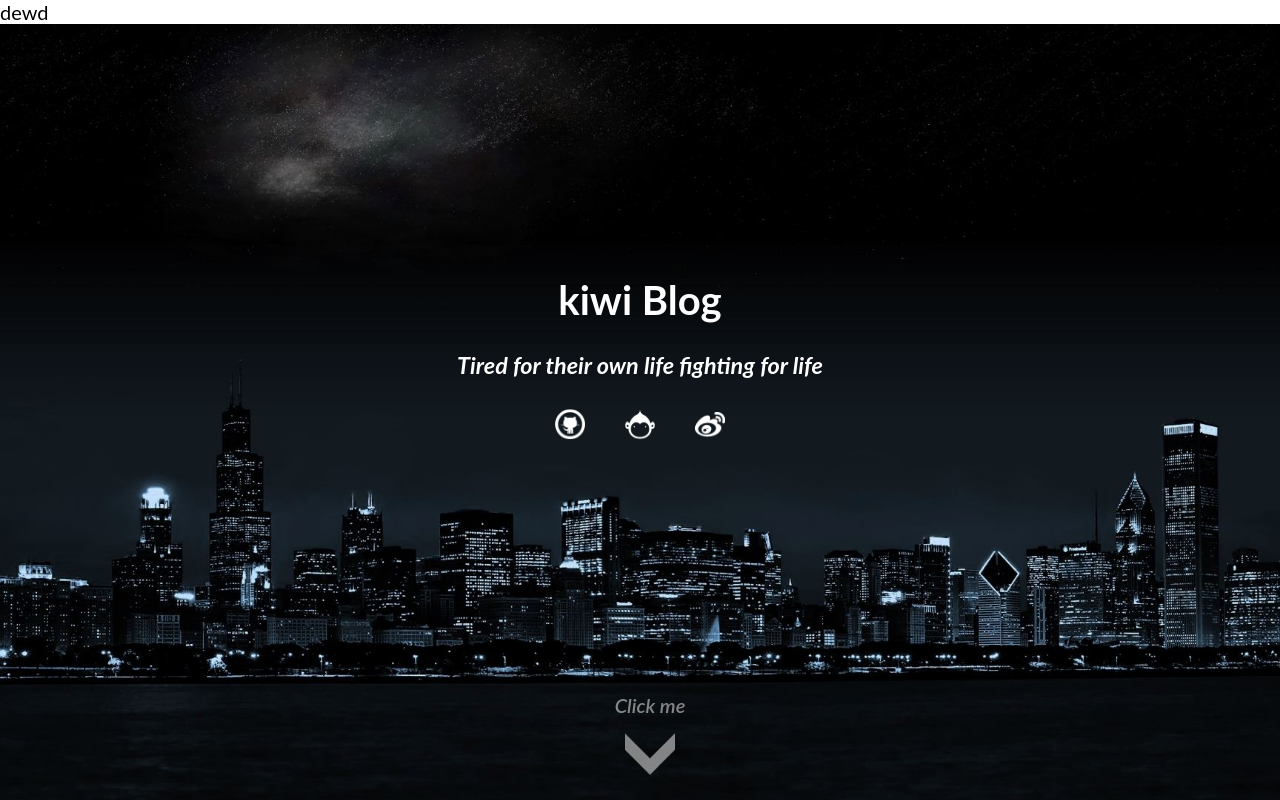
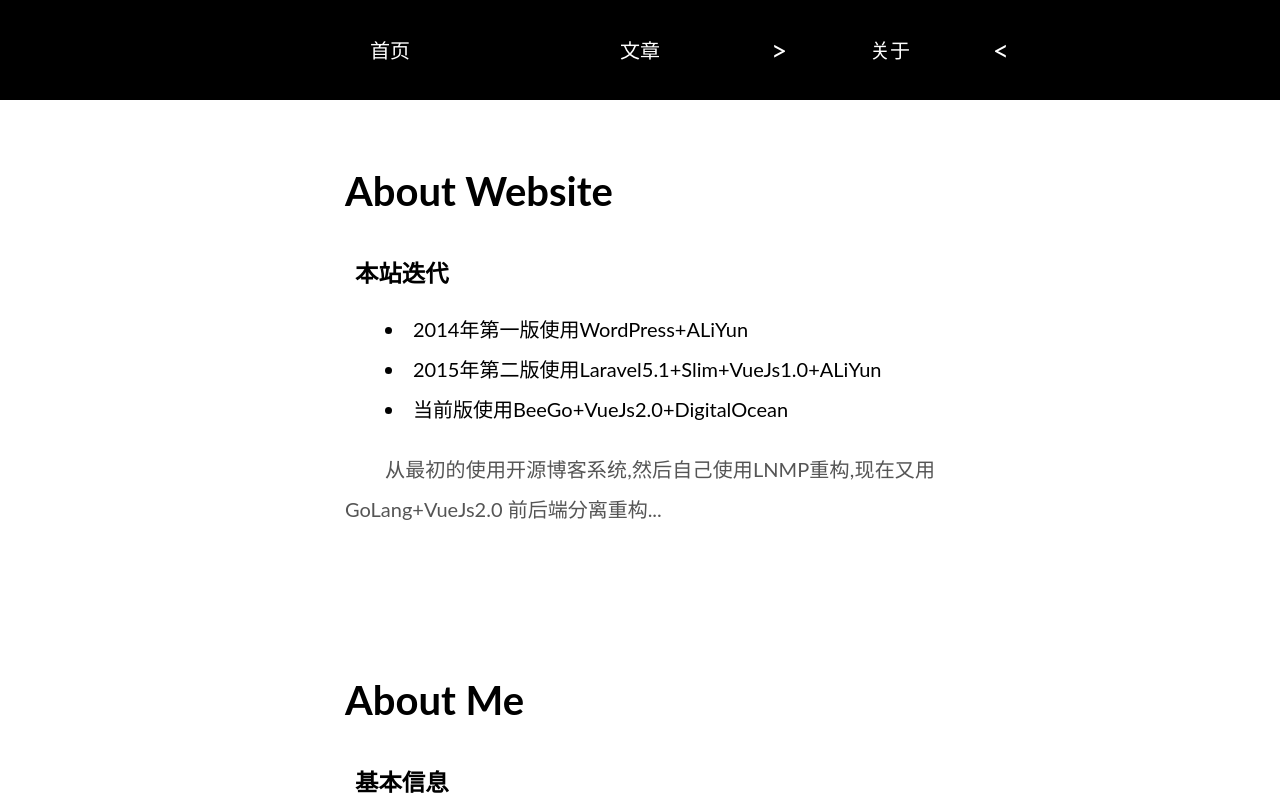
Before and after one commit to kiwi520/blog-vue-front, a Vue app: page /about in a window 1280 px wide. Built offline with nearby package versions, Linux system fonts and the light colour scheme.

Commit message:
修改布局

```diff
--- a/package.json
+++ b/package.json
@@ -17,6 +17,7 @@
     "markdown-it-prism": "^1.1.1",
     "marked": "^0.3.7",
     "mavon-editor": "^2.4.12",
+    "nprogress": "^0.2.0",
     "pygmentize-bundled": "^2.3.0",
     "vue": "^2.1.0",
     "vue-axios": "^2.0.2",
--- a/src/App.vue
+++ b/src/App.vue
@@ -1,68 +1,21 @@
 <template>
-  <div id="app" v-bind:class="[state]">
-    dewd
-    <header class="header">
-      <!-- <iframe frameborder="no" border="0" marginwidth="0" marginheight="0" width=298 height=52
-      src="//music.163.com/outchain/player?type=2&id=19497991&auto=1&height=32"></iframe> -->
-      <div class="box">
-        <h1>kiwi Blog</h1>
-        <h3 style="font-style: italic">Tired for their own life fighting for life</h3>
-        <p class="socials">
-          <a href="https://github.com/kiwi520" target="_blank" class='icon github'></a>
-          <a href="https://coding.net/u/alltrue"  target="_blank" class='icon coding'></a>
-          <a href="https://weibo.com/6126271354" target="_blank" class='icon sina'></a>
-        </p>
-      </div>
-      <i class="icon-down" v-on:click="rollDown"></i>
-      <i class="icon-up" v-on:click="rollUp"></i>
-    </header>
-    <nav class="navbar">
-      <ul class="nav">
-        <li><router-link to='/home'>首页</router-link></li>
-        <li><router-link to='/posts'>文章</router-link></li>
-        <li><router-link to='/about'>关于</router-link></li>
-      </ul>
-    </nav>
-    <router-view class="view" id='view'></router-view>
-    <div class="footer">
-      <div class="main">
-        Copyright © 2017 <a href="/." rel="nofollow" style="font-style: italic">kiwi blog</a> PowerBy
-        <a class="fonts" rel="nofollow" target="_blank" href="https://golang.org/" style="font-weight: bold"> GoLang </a> |
-        <a class="fonts" rel="nofollow" target="_blank" href="https://pages.coding.me" style="font-weight: bold"> Beego </a> |
-        <a class="fonts"rel="nofollow" target="_blank" href="https://pages.coding.me" style="font-weight: bold"> VueJs </a> |
-        <a class="fonts"rel="nofollow" target="_blank" href="https://pages.coding.me" style="font-weight: bold"> DigitalOcean </a>
-      </div>
-    </div>
+  <div id="app">
+    <router-view></router-view>
   </div>
 </template>
 
 <script>
-  import axios from 'axios'
-  axios.defaults.baseURL = 'http://localhost:8889';
-  axios.defaults.headers.post['Content-Type'] = 'application/x-www-form-urlencoded';
+
 export default {
   name: 'app',
   data () {
     return {
       state: ''
     }
-  },
-  created(){},
-  computed: {},
-  mounted () {},
-  methods: {
-    rollDown: function () {
-      this.state = 'roll-down'
-    },
-    rollUp: function () {
-      this.state = 'roll-up'
-    }
-  },
-  components: {}
+  }
 }
 </script>
-
-<style>
+<style >
 
  * {
    box-sizing: border-box;
@@ -81,6 +34,10 @@ export default {
    margin: 0;
    padding: 0;
  }
+ #app {
+   width: 100%;
+   height: 100%;
+ }
  @media (min-width: 768px) {
    body {
      font-size: 20px;
@@ -98,114 +55,6 @@ export default {
      width: 30px;
      height: 30px;
    }
- }
- #app {
-   width: 100%;
-   height: 100%;
-   transition: transform 1s;
- }
- #app.roll-down {
-   transform: translate3d(0,-100%,0);
- }
- #app.roll-up {
-   transform: translate3d(0,0,0);
- }
- .header {
-   position: relative;
-   width: 100%;
-   height: 100%;
-   background: url('./assets/theme10-min.jpg') no-repeat center;
-   background-size: cover;
- }
- .header > iframe {
-   position: absolute;
-   top: 10%;
-   left: -254px;
-   opacity: 0.4;
- }
- .header > div.box {
-   position: absolute;
-   top: 40%;
-   left: 50%;
-   width: 7.5rem;
-   transform: translate(-50%,-50%);
- }
- .header  h1 {
-   color: white;
-   text-align: center;
- }
- .header  h3 {
-   color: white;
-   text-align: center;
-   margin-top: 10px;
- }
- p.socials {
-   margin: 30px auto 0 auto;
-   overflow: hidden;
-   width: 210px;
- }
- p.socials > a.icon {
-   float: left;
-   width: 30px;
-   height: 30px;
-   margin: 0 20px;
-   background-size: 100% 100%;
-   border-radius: 5px;
- }
- p.socials > a.github {
-   background-image: url('./assets/github-10-xxl.png');
- }
- p.socials > a.sina {
-   background-image: url('./assets/sina-logo.png');
- }
- p.socials > a.coding {
-   background-image: url('./assets/coding-logo.png');
- }
- .header > .icon-down {
-   position: absolute;
-   bottom: 5%;
-   left: 50%;
-   display: block;
-   margin: 10px;
-   background-image: url('./assets/Arrowhead-Down.png');
-   background-size: 100% 100%;
-   animation: pull-down 0.8s linear infinite;
-   cursor: pointer;
- }
- .header > .icon-down::before {
-   content: 'Click me';
-   position: absolute;
-   left: 50%;
-   top: 0;
-   transform: translate(-50%,-150%);
-   color: white;
-   white-space: nowrap;
-   text-align: center;
-   font-weight: 600;
- }
- .header > .icon-up {
-   position: absolute;
-   top: 200%;
-   left: 10px;
-   z-index: 1000;
-   display: block;
-   width: 60px;
-   height: 60px;
-   background-image: url('./assets/rocket.png');
-   background-size: 100% 100%;
-   transform: translate(0,calc(-100% - 0.5rem));
-   cursor: pointer;
-   opacity: 0.2;
- }
- @keyframes pull-down {
-   from {
-     transform: translate3d(-50%,0,0);
-     opacity: 0.6;
-   }
-  to {
-       transform: translate3d(-50%,20px,0);
-       opacity: 0.2;
-     }
  }
  nav.navbar {
    width: 100%;
@@ -252,12 +101,6 @@ export default {
    font-size: 28px;
    border: 0px;
  }
- .view {
-   width: 100%;
-   height: calc(100% - 160px);
-   /*margin: 0 auto;*/
-   overflow-y: scroll;
- }
   .footer{
     width: auto;
     height: 50px;
--- a/src/main.js
+++ b/src/main.js
@@ -3,15 +3,22 @@
 import Vue from 'vue'
 import App from './App'
 import router from './router.js'
+import axios from 'axios'
+import VueAxios from 'vue-axios'
+
+Vue.use(VueAxios, axios)
+
+Vue.axios.defaults.baseURL = 'http://kiwi520.me:8889';
+Vue.axios.defaults.headers.post['Content-Type'] = 'application/x-www-form-urlencoded';
+
 /* eslint-disable no-new */
-
-
 new Vue({
   el: '#app',
   template: '<App/>',
   components: { App },
   router
 })
+
 function responsive(){
   if (window.innerWidth > 750) {
     document.getElementsByTagName('html')[0].style.fontSize = 100 + 'px';
--- a/src/router.js
+++ b/src/router.js
@@ -1,19 +1,26 @@
 import Vue from 'vue'
 import VueRouter from 'vue-router'
-Vue.use(VueRouter)
-
 import Home from './views/home.vue'
 import Posts from './views/posts.vue'
 import Post from './views/post.vue'
 import About from './views/about.vue'
+import Banner from './views/banner.vue'
+import common from './views/common.vue'
+
+Vue.use(VueRouter)
+
 export default new VueRouter({
   mode: 'history',
   base: '/',
   routes: [
     {
+      path: '',
+      component: Banner
+    },
+    {
       path: '/',
-      redirect: '/home'
-    },
+      component: common,
+      children: [
         {
           path: '/home',
           component: Home
@@ -32,4 +39,6 @@ export default new VueRouter({
           component: About
         }
       ]
+    }
+  ]
 })
--- a/src/views/about.vue
+++ b/src/views/about.vue
@@ -46,11 +46,7 @@
 export default {
   data () {
     return {}
-  },
-  computed: {},
-  mounted () {},
-  methods: {},
-  components: {}
+  }
 }
 </script>
 
--- /dev/null
+++ b/src/views/banner.vue
@@ -0,0 +1,165 @@
+<template>
+  <div id='head' :class="state">
+      <header class="header">
+        <!-- <iframe frameborder="no" border="0" marginwidth="0" marginheight="0" width=298 height=52
+        src="//music.163.com/outchain/player?type=2&id=19497991&auto=1&height=32"></iframe> -->
+        <div class="box">
+          <h1>kiwi Blog</h1>
+          <h3 style="font-style: italic">Tired for their own life fighting for life</h3>
+          <p class="socials">
+            <a href="https://github.com/kiwi520" target="_blank" class='icon github'></a>
+            <a href="https://coding.net/u/alltrue"  target="_blank" class='icon coding'></a>
+            <a href="https://weibo.com/6126271354" target="_blank" class='icon sina'></a>
+          </p>
+        </div>
+        <i class="icon-down" @click="rollDown"></i>
+        <i class="icon-up" @click="rollUp"></i>
+      </header>
+  </div>
+</template>
+<script>
+export default {
+    data() {
+      return {
+        state:'roll-up'
+      }
+    },
+    methods: {
+        rollDown: function () {
+        this.state = 'roll-down'
+        this.$router.push('/home')
+        },
+        rollUp: function () {
+        this.state = 'roll-up'
+        }
+    }
+}
+</script>
+<style>
+ .header {
+   position: relative;
+   width: 100%;
+   height: 100%;
+   background: url('../assets/theme10-min.jpg') no-repeat center;
+   background-size: cover;
+ }
+ .header > iframe {
+   position: absolute;
+   top: 10%;
+   left: -254px;
+   opacity: 0.4;
+ }
+ .header > div.box {
+   position: absolute;
+   top: 40%;
+   left: 50%;
+   width: 7.5rem;
+   transform: translate(-50%,-50%);
+ }
+ .header  h1 {
+   color: white;
+   text-align: center;
+ }
+ .header  h3 {
+   color: white;
+   text-align: center;
+   margin-top: 10px;
+ }
+  @media (min-width: 768px) {
+   body {
+     font-size: 20px;
+   }
+   .header > .icon-down{
+     width: 50px;
+     height: 50px;
+   }
+ }
+ @media (max-width: 768px) {
+   body {
+     font-size: 16px;
+   }
+   .header > .icon-down{
+     width: 30px;
+     height: 30px;
+   }
+ }
+  p.socials {
+   margin: 30px auto 0 auto;
+   overflow: hidden;
+   width: 210px;
+ }
+ p.socials > a.icon {
+   float: left;
+   width: 30px;
+   height: 30px;
+   margin: 0 20px;
+   background-size: 100% 100%;
+   border-radius: 5px;
+ }
+ p.socials > a.github {
+   background-image: url('../assets/github-10-xxl.png');
+ }
+ p.socials > a.sina {
+   background-image: url('../assets/sina-logo.png');
+ }
+ p.socials > a.coding {
+   background-image: url('../assets/coding-logo.png');
+ }
+ .header > .icon-down {
+   position: absolute;
+   bottom: 5%;
+   left: 50%;
+   display: block;
+   margin: 10px;
+   background-image: url('../assets/Arrowhead-Down.png');
+   background-size: 100% 100%;
+   animation: pull-down 0.8s linear infinite;
+   cursor: pointer;
+ }
+ .header > .icon-down::before {
+   content: 'Click me';
+   position: absolute;
+   left: 50%;
+   top: 0;
+   transform: translate(-50%,-150%);
+   color: white;
+   white-space: nowrap;
+   text-align: center;
+   font-weight: 600;
+ }
+ .header > .icon-up {
+   position: absolute;
+   top: 200%;
+   left: 10px;
+   z-index: 1000;
+   display: block;
+   width: 60px;
+   height: 60px;
+   background-image: url('../assets/rocket.png');
+   background-size: 100% 100%;
+   transform: translate(0,calc(-100% - 0.5rem));
+   cursor: pointer;
+   opacity: 0.2;
+ }
+ @keyframes pull-down {
+   from {
+     transform: translate3d(-50%,0,0);
+     opacity: 0.6;
+   }
+  to {
+       transform: translate3d(-50%,20px,0);
+       opacity: 0.2;
+     }
+ }
+ #head {
+   width: 100%;
+   height: 100%;
+   transition: transform 1s;
+ }
+ #head.roll-down {
+   transform: translate3d(0,-100%,0);
+ }
+ #head.roll-up {
+   transform: translate3d(0,0,0);
+ }
+</style>
--- /dev/null
+++ b/src/views/common.vue
@@ -0,0 +1,29 @@
+<template>
+<div id="common">
+    <nav class="navbar">
+      <ul class="nav">
+        <li><router-link to='/home'>首页</router-link></li>
+        <li><router-link to='/posts'>文章</router-link></li>
+        <li><router-link to='/about'>关于</router-link></li>
+      </ul>
+    </nav>
+    <router-view></router-view>
+    <div class="footer">
+      <div class="main">
+        Copyright © 2017 <a href="/." rel="nofollow" style="font-style: italic">kiwi blog</a> PowerBy
+        <a class="fonts" rel="nofollow" target="_blank" href="https://golang.org/" style="font-weight: bold"> GoLang </a> |
+        <a class="fonts" rel="nofollow" target="_blank" href="https://pages.coding.me" style="font-weight: bold"> Beego </a> |
+        <a class="fonts" rel="nofollow" target="_blank" href="https://pages.coding.me" style="font-weight: bold"> VueJs </a> |
+        <a class="fonts" rel="nofollow" target="_blank" href="https://pages.coding.me" style="font-weight: bold"> DigitalOcean </a>
+      </div>
+    </div>
+</div>
+</template>
+<script>
+export default {
+
+}
+</script>
+<style>
+
+</style>
--- a/src/views/home.vue
+++ b/src/views/home.vue
@@ -1,4 +1,5 @@
 <template lang="html">
+<div id='home'>
     <div class="post scroll">
       <h4>最新文章</h4>
       <ul class="posts" v-if="items && items.length">
@@ -20,17 +21,18 @@
       </ul>
       <scrollTop></scrollTop>
     </div>
+</div>
 </template>
 <script>
-import axios from 'axios'
 import scrollTop from '../components/scrollTop.vue'
+import NProgress from 'nprogress'
+
 export default {
   data () {
     return {
       header:'',
       items:[],
-      errors: [],
-
+      errors: []
     }
   },
   filters:{
@@ -40,16 +42,15 @@ export default {
     }
   },
   created (){
-    axios.get(`/v1/article/latest`).then((response) => {
+    NProgress.start();
+    this.$http.get(`/v1/article/latest`).then((response) => {
       this.items = response.data.data
       console.log(response.data.data)
+      NProgress.done()
     }).catch(e => {
       this.errors.push(e)
     })
   },
-  computed: {},
-  mounted () {},
-  methods: {},
   components: {
     scrollTop
   }
--- a/src/views/post.vue
+++ b/src/views/post.vue
@@ -8,8 +8,6 @@
     </div>
   </div>
 </template>
-
-
 <script scoped>
 import axios from 'axios'
 import scrollTop from '../components/scrollTop.vue'
@@ -17,6 +15,7 @@ import prism from 'markdown-it-prism'
 import MarkdownIt from 'markdown-it'
 import 'prismjs/themes/prism-okaidia.css'
 import 'prismjs/plugins/line-numbers/prism-line-numbers.css'
+
 export default {
   data () {
     return {
@@ -31,10 +30,9 @@ export default {
     }
   },
   created () {
-
     var article_id = this.$route.params.id;
     if(article_id){
-      axios.get('/v1/article/detail/'+article_id).then((response) => {
+      this.$http.get('/v1/article/detail/'+article_id).then((response) => {
         this.item = response.data.data
         var md = new MarkdownIt()
         md.use(prism)
@@ -45,11 +43,6 @@ export default {
         this.errors.push(e)
       })
     }
-  },
-  computed: {
-  },
-  mounted () {},
-  methods: {
   },
   components: {
     scrollTop,
--- a/src/views/posts.vue
+++ b/src/views/posts.vue
@@ -18,8 +18,6 @@
 </template>
 
 <script>
-import axios from 'axios'
-import router from '../router.js'
 import scrollTop from '../components/scrollTop.vue'
 export default {
   data () {
@@ -35,7 +33,7 @@ export default {
     }
   },
   created () {
-    axios.get(`/v1/article/list`).then((response) => {
+    this.$http.get(`/v1/article/list`).then((response) => {
       this.items = response.data.data
     }).catch(e => {
       this.errors.push(e)
```
Also changed, not shown: 1 other file (tests, documents, lock files or other folders). Lines whose indentation alone changed are shown as unchanged.
